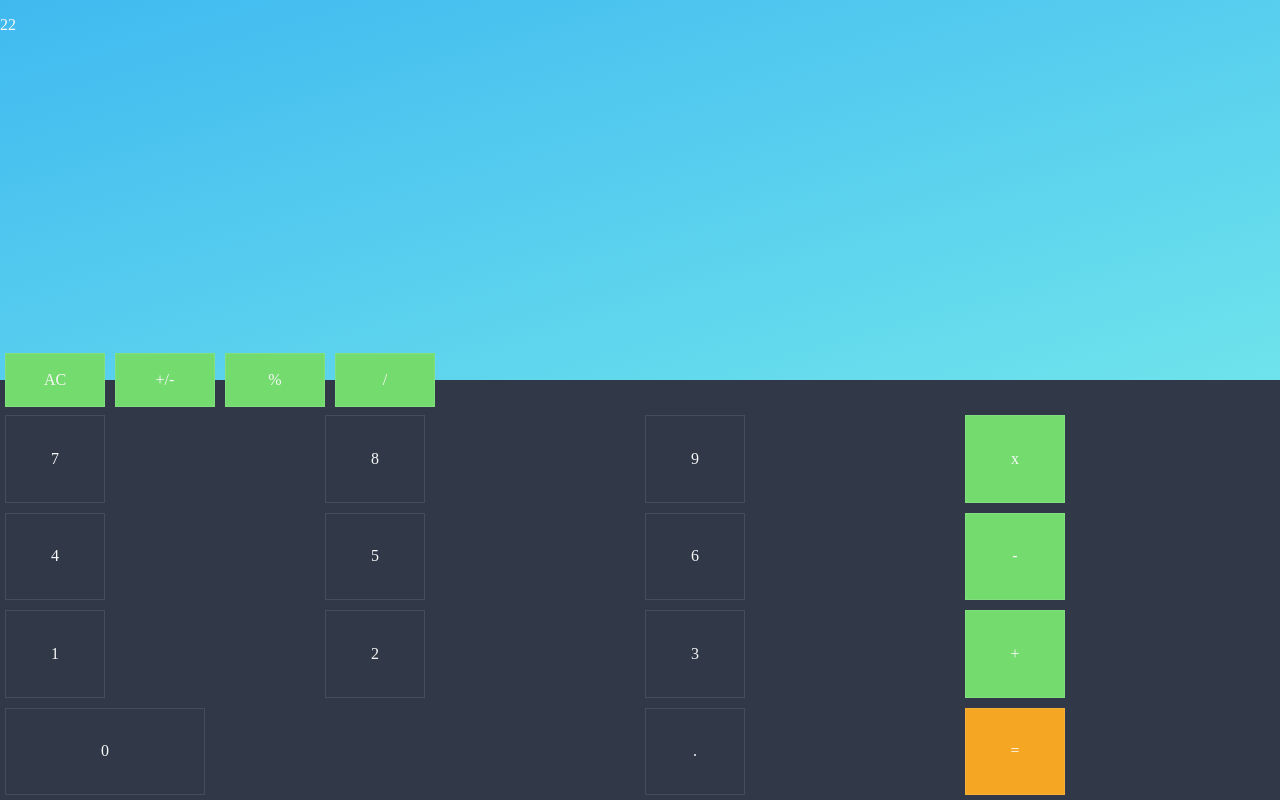
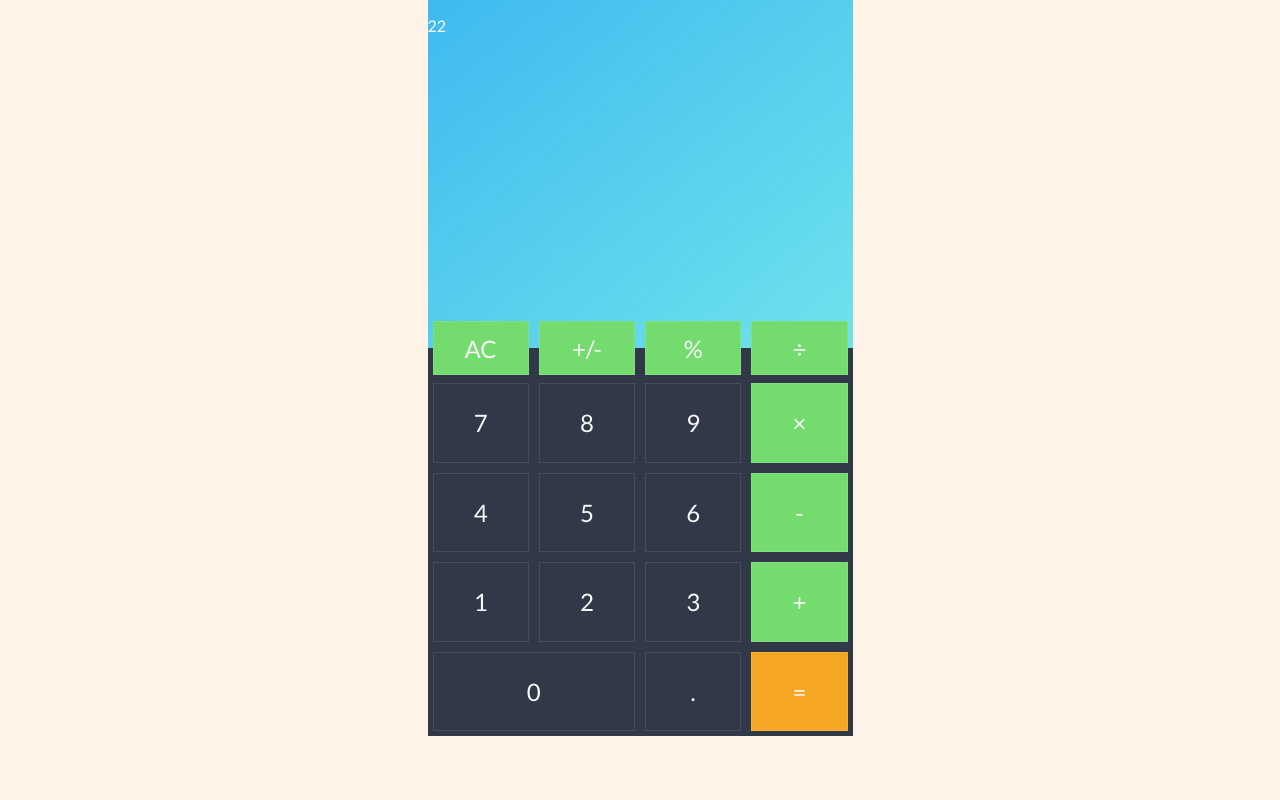
Before and after one commit to Tagir-A/calc, a website: page index.html in a window 1280 px wide. Drawn offline with Linux system fonts and the light colour scheme.

Commit message:
fix some css

```diff
--- a/index.html
+++ b/index.html
@@ -19,12 +19,12 @@
                 <div class="key row__key key--special">AC</div>
                 <div class="key row__key key--special">+/-</div>
                 <div class="key row__key key--special">%</div>
-                <div class="key row__key key--special">/</div>
+                <div class="key row__key key--special">÷</div>
             </div>
             <div class="key">7</div>
             <div class="key">8</div>
             <div class="key">9</div>
-            <div class="key key--special">x</div>
+            <div class="key key--special">×</div>
             <div class="key">4</div>
             <div class="key">5</div>
             <div class="key">6</div>
--- a/main.css
+++ b/main.css
@@ -1,3 +1,5 @@
+@import url('https://fonts.googleapis.com/css?family=Lato');
+
 * {
     box-sizing: border-box;
 }
@@ -6,10 +8,15 @@ body {
     margin: 0;
     height: 100vh;
     color: #f8f8f8;
+    background-color: #FDF3E7;
+    font-family: 'Lato', sans-serif;
 }
 
 .calc {
     height: 100%;
+    max-height: 736px;
+    max-width: 425px;
+    margin: 0 auto;
     display: flex;
     flex-direction: column;
 }
@@ -35,6 +42,7 @@ body {
     padding: 0 5px;
     width: 100%;
     display: flex;
+    justify-content: space-between;
     transform: translateY(-50%);
 }
 
@@ -54,6 +62,7 @@ body {
     justify-content: center;
     align-items: center;
     border: 1px solid rgba(255, 255, 255, 0.1);
+    font-size: x-large;
 }
 
 .key--special {
@@ -66,7 +75,7 @@ body {
 
 .key--long {
     grid-column: 1 / 3;
-    max-width: 200px;
+    max-width: unset;
 }
 
 .key:hover {
```
